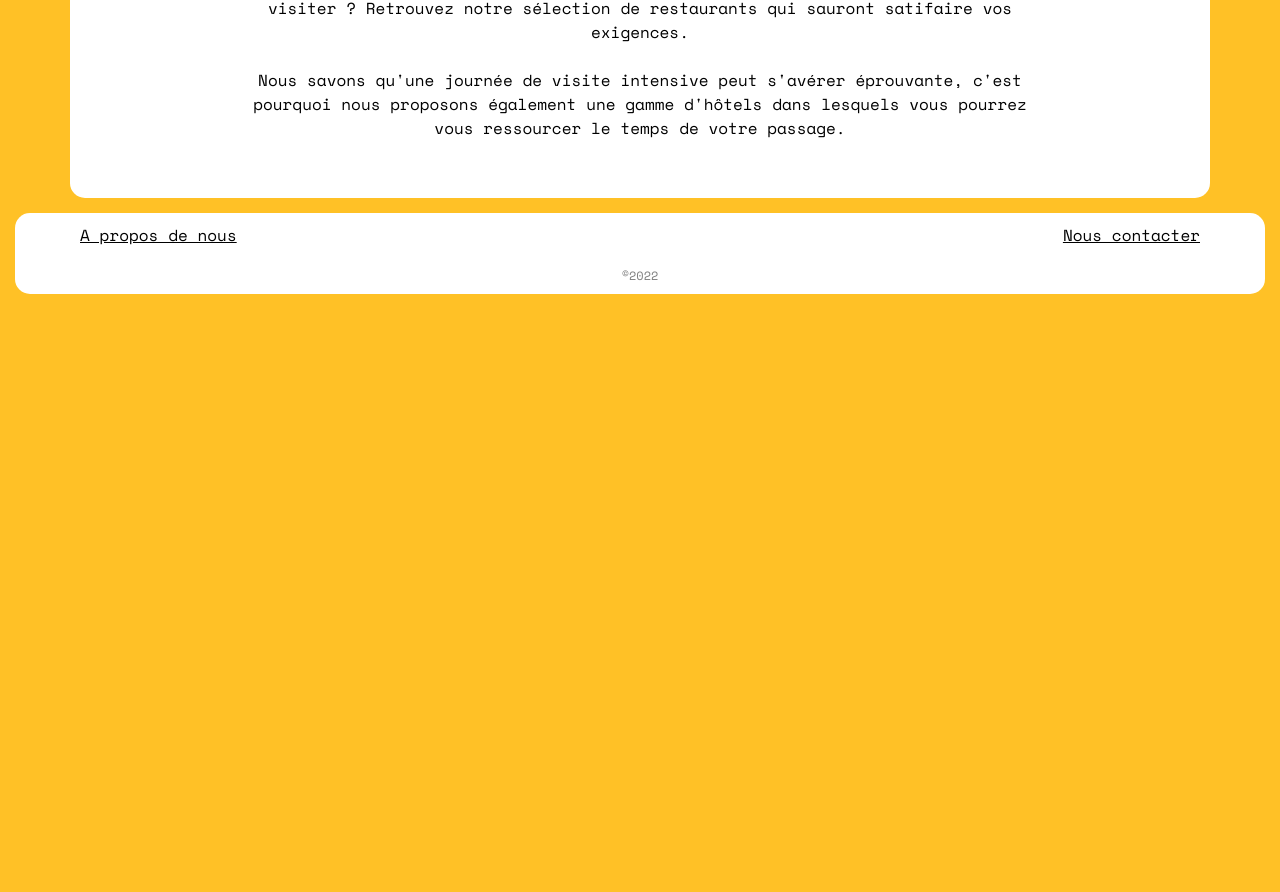
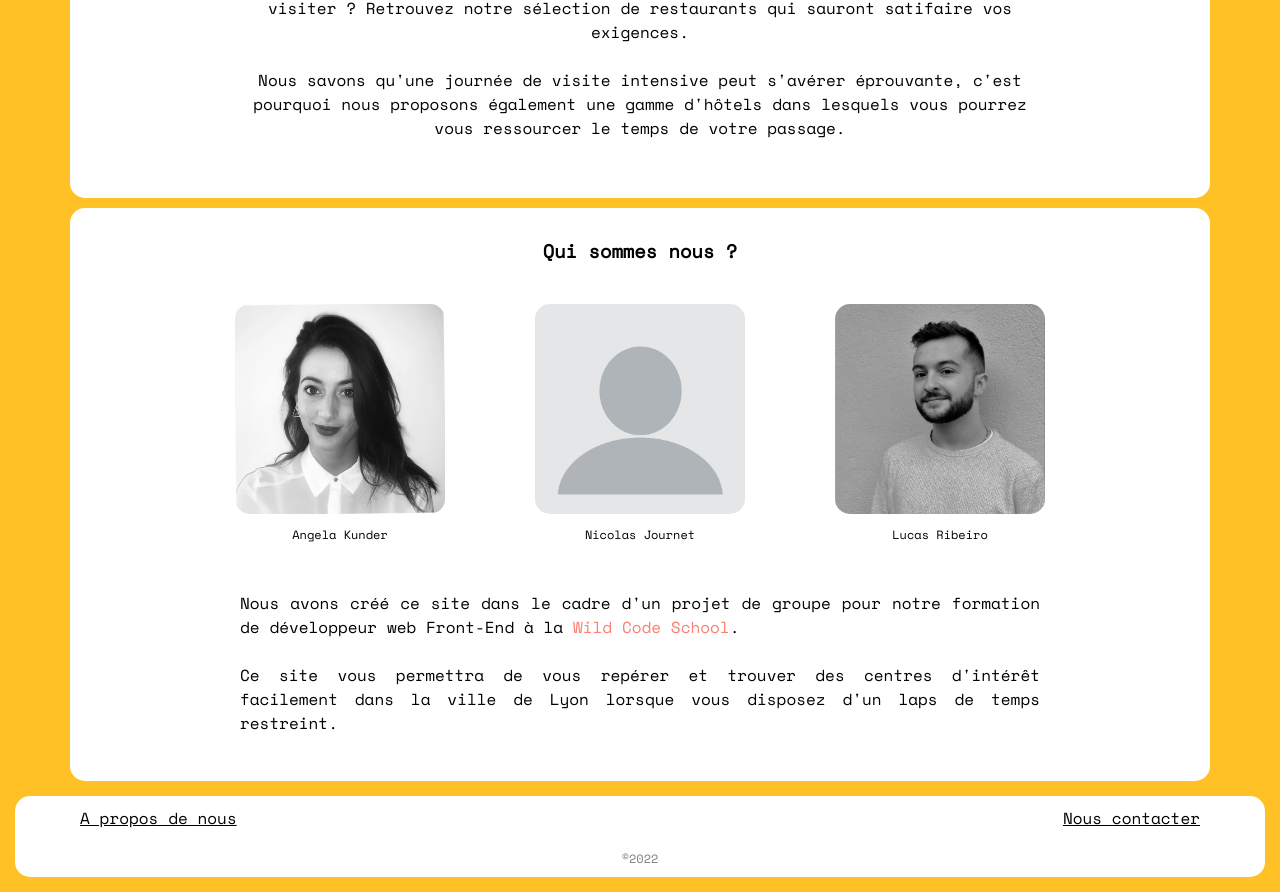
Before and after one commit to Nico-Jour/Visiter-Lyon, a website: page home.html in a window 1280 px wide. Shown: the part 1320-2212 px from the top of the page. Before the commit the page ends 1629 px from the top, so only its background shows below. Drawn offline with nearby package versions, Linux system fonts and the light colour scheme.

Commit message:
Footer updated & created About us section

```diff
--- a/home.html
+++ b/home.html
@@ -1,5 +1,6 @@
 <!DOCTYPE html>
 <html lang="en">
+
 <head>
     <meta charset="UTF-8">
     <meta http-equiv="X-UA-Compatible" content="IE=edge">
@@ -7,6 +8,7 @@
     <link rel="stylesheet" href="style.css">
     <title>Home</title>
 </head>
+
 <body id="home">
     <div class="screen">
         <header>
@@ -52,31 +54,64 @@
     <div class="about">
         <h3>Que faisons nous ?</h3>
         <div class="about__description">
-            <p>Vous venez d'arriver à Lyon et vous êtes préssé par le temps ?<br><br> Vous ne connaissez pas la ville mais vous souhaitez découvrir ses principaux centres d'intérêt?<br><br> Ne paniquez pas ! Nous vous proposons un large choix de lieux à visiter sur la métropole lyonnaise, des plus cultes aux plus insolites, nous référeçons LES endroits que vous devez voir lors de votre passage. <br><br>Un petit creux ? <br><br>Vous souhaitez prendre le temps de découvrir la gastronomie lyonnaise où préférez manger rapidement afin de profiter du peu de temps dont vous disposez pour visiter ? Retrouvez notre sélection de restaurants qui sauront satifaire vos exigences.<br><br>Nous savons qu'une journée de visite intensive peut s'avérer éprouvante, c'est pourquoi nous proposons également une gamme d'hôtels dans lesquels vous pourrez vous ressourcer le temps de votre passage.
+            <p>Vous venez d'arriver à Lyon et vous êtes préssé par le temps ?<br><br> Vous ne connaissez pas la ville
+                mais vous souhaitez découvrir ses principaux centres d'intérêt?<br><br> Ne paniquez pas ! Nous vous
+                proposons un large choix de lieux à visiter sur la métropole lyonnaise, des plus cultes aux plus
+                insolites, nous référeçons LES endroits que vous devez voir lors de votre passage. <br><br>Un petit
+                creux ? <br><br>Vous souhaitez prendre le temps de découvrir la gastronomie lyonnaise où préférez manger
+                rapidement afin de profiter du peu de temps dont vous disposez pour visiter ? Retrouvez notre sélection
+                de restaurants qui sauront satifaire vos exigences.<br><br>Nous savons qu'une journée de visite
+                intensive peut s'avérer éprouvante, c'est pourquoi nous proposons également une gamme d'hôtels dans
+                lesquels vous pourrez vous ressourcer le temps de votre passage.
             </p>
         </div>
     </div>
+    <section id="about-us">
+        <div class="developpers">
+            <h3>Qui sommes nous ?</h3>
+            <div class="members">
+                <div class="pictures">
+                    <img src="assets/developpers/angela.jpeg" alt="Angela Kunder">
+                    <p>Angela Kunder</p>
+                </div>
+                <div class="pictures">
+                    <img src="assets/developpers/blank-profile-picture-g1f8b693d8_1280.png" alt="Nicolas Journet">
+                    <p>Nicolas Journet</p>
+                </div>
+                <div class="pictures">
+                    <img src="assets/developpers/lucas.jpeg" alt="Lucas Ribeiro">
+                    <p>Lucas Ribeiro</p>
+                </div>
+            </div>
+            <div class="developper__description">
+                <p>Nous avons créé ce site dans le cadre d'un projet de groupe pour notre formation de développeur web
+                    Front-End à la <a target="blank" href="https://www.wildcodeschool.com">Wild Code School</a>.
+                    <br><br>Ce site vous permettra de vous repérer et trouver des centres d'intérêt facilement dans la
+                    ville de Lyon lorsque vous disposez d'un laps de temps restreint.</p>
+            </div>
+        </div>
+    </section>
 
     <div class="menu__burger">
         <ul>
             <a href="visit.html">
-                <img src="/assets/picto_menu/picto-visiter.svg" alt="Pictogramme Visiter" >
+                <img src="/assets/picto_menu/picto-visiter.svg" alt="Pictogramme Visiter">
                 <a href="eat.html">
-                <img src="/assets/picto_menu/picto-manger.svg" alt="Pictogramme Manger" >
+                    <img src="/assets/picto_menu/picto-manger.svg" alt="Pictogramme Manger">
                 </a>
                 <a href="sleep.html">
-                <img src="/assets/picto_menu/picto-dormir.svg" alt="Pictogramme Dormir" >
+                    <img src="/assets/picto_menu/picto-dormir.svg" alt="Pictogramme Dormir">
                 </a>
                 <a href="map2.html">
-                <img src="/assets/picto_menu/picto-map.svg" alt="Pictogramme Carte" >
+                    <img src="/assets/picto_menu/picto-map.svg" alt="Pictogramme Carte">
                 </a>
 
         </ul>
     </div>
     <footer>
         <div class="about__footer">
-                <a href="">A propos de nous</a>
-                <a href="">Nous contacter</a>
+            <a href="#about-us">A propos de nous</a>
+            <a href="contact.html">Nous contacter</a>
         </div>
 
         <div class="copyright">
@@ -87,4 +122,5 @@
 
     <script src="script.js"></script>
 </body>
+
 </html>
--- a/style.css
+++ b/style.css
@@ -2,6 +2,7 @@
 
 html {
     font-family: 'Space Mono', sans-serif;
+    scroll-behavior: smooth;
 }
 
 
@@ -281,6 +282,44 @@ header h1 {
     text-align: center;
 }
 
+.developpers {
+    display: flex;
+    flex-direction: column;
+    align-items: center;
+    justify-content: center;
+    max-width: 1120px;
+    background-color: var(--white);
+    border-radius: 15px;
+    padding: 10px;
+    margin: 10px auto auto auto;
+}
+
+.members .pictures img {
+    max-width: 70%;
+    border-radius: 15px;
+    max-height: 300px;
+}
+
+.members .pictures {
+    display: flex;
+    align-items: center;
+    flex-direction: column;
+}
+
+.pictures p {
+    font-size: 12px;
+}
+
+.developper__description {
+    text-align: justify;
+    margin: 20px auto 20px auto;
+}
+
+.developper__description a {
+    text-decoration: none;
+    color: salmon;
+}
+
 
 @media screen and (min-width : 1024px) {
 
@@ -399,8 +438,17 @@ header h1 {
         padding-bottom: 2em;
     }
 
-    .about__footer{
+    .about__footer {
         max-width: 1120px;
+    }
+
+    .members {
+        display: flex;
+        margin-top: 20px;
+    }
+
+    .developper__description p {
+        width: 800px;
     }
 
 }
```
Also changed, not shown: contact.html (+53 -0 lines), eat.html (+28 -10 lines), map2.html (+10 -1 lines), sleep.html (+11 -1 lines), visit.html (+11 -1 lines), aboutUs.html (deleted), assets/developpers/angela.jpeg (added), assets/developpers/blank-profile-picture-g1f8b693d8_1280.png (added), assets/developpers/lucas.jpeg (added). Lines whose indentation alone changed are shown as unchanged.
